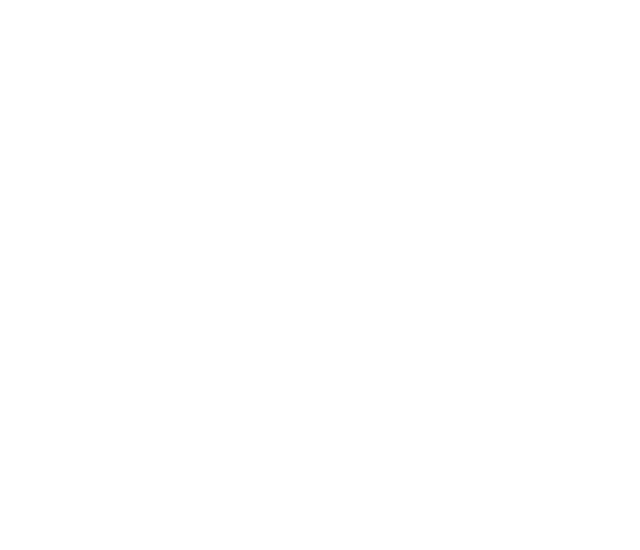
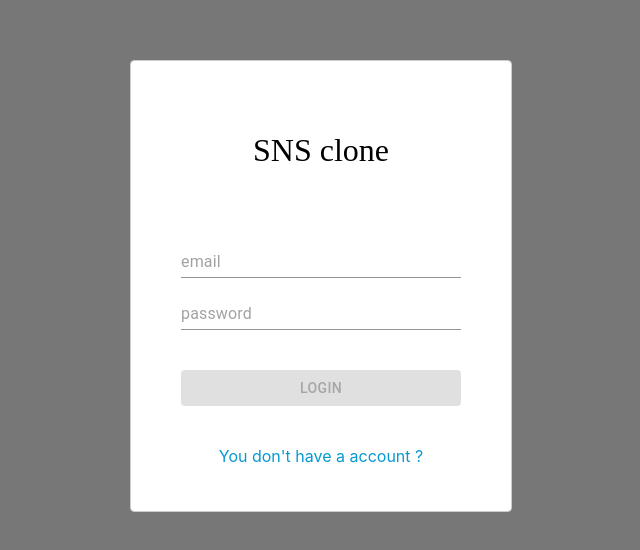
Before and after one commit to di-shiro/insta_react, a React (Create React App) app: page / in a window 1280 px wide. Shown: the part 154-704 px from the top of the page, without its empty margins (319-959 px from the left). Built offline with nearby package versions, Linux system fonts and the light colour scheme.

Commit message:
02_Authenticationの完了。authコンポーネントを作成。

```diff
--- a/src/App.tsx
+++ b/src/App.tsx
@@ -1,8 +1,13 @@
 import React from "react";
 import styles from "./App.module.css";
+import Core from "./features/core/Core";
 
 function App() {
-  return <div className={styles.app}></div>;
+  return (
+    <div className={styles.app}>
+      <Core />
+    </div>
+  );
 }
 
 export default App;
--- a/src/features/auth/Auth.tsx
+++ b/src/features/auth/Auth.tsx
@@ -83,7 +83,7 @@
               await dispatch(fetchAsyncCreateProf({ nickName: "anonymous" }));
 
               await dispatch(fetchAsyncGetProfs());
-              // await dispatch(fetchAsyncGetProfs());
+              // await dispatch(fetchAsyncGetPosts());
               // await dispatch(fetchAsyncGetComments());
               await dispatch(fetchAsyncGetMyProf());
             }
@@ -128,8 +128,8 @@
                     value={values.email}
                   />
                   <br />
-                  {touched && errors.email ? (
-                    <div className={styles.auth_errors}>{errors.email}</div>
+                  {touched.email && errors.email ? (
+                    <div className={styles.auth_error}>{errors.email}</div>
                   ) : null}
 
                   <TextField
@@ -140,8 +140,8 @@
                     onBlur={handleBlur}
                     value={values.password}
                   />
-                  {touched && errors.password ? (
-                    <div className={styles.auth_errors}>{errors.password}</div>
+                  {touched.password && errors.password ? (
+                    <div className={styles.auth_error}>{errors.password}</div>
                   ) : null}
                   <br />
                   <br />
@@ -172,6 +172,109 @@
           )}
         </Formik>
       </Modal>
+
+      <Modal
+        isOpen={openSignIn}
+        onRequestClose={async () => {
+          await dispatch(resetOpenSignIn());
+        }}
+        style={customStyles}
+      >
+        <Formik
+          initialErrors={{ email: "required" }}
+          initialValues={{ email: "", password: "" }}
+          onSubmit={async (values) => {
+            await dispatch(fetchCredStart());
+            const result = await dispatch(fetchAsyncLogin(values));
+            if (fetchAsyncLogin.fulfilled.match(result)) {
+              await dispatch(fetchAsyncGetProfs());
+              // await dispatch(fetchAsyncGetPosts());
+              // await dispatch(fetchAsyncGetComments());
+              await dispatch(fetchAsyncGetMyProf());
+            }
+            await dispatch(fetchCredEnd());
+            await dispatch(resetOpenSignIn());
+          }}
+          validationSchema={Yup.object().shape({
+            email: Yup.string()
+              .email("email format is wrong")
+              .required("email is must"),
+            password: Yup.string().required("password is must").min(4),
+          })}
+        >
+          {({
+            handleSubmit,
+            handleChange,
+            handleBlur,
+            values,
+            errors,
+            touched,
+            isValid,
+          }) => (
+            <div>
+              <form onSubmit={handleSubmit}>
+                <div className={styles.auth_signUp}>
+                  <h1 className={styles.auth_title}>SNS clone</h1>
+                  <br />
+                  <div className={styles.auth_progress}>
+                    {isLoadingAuth && <CircularProgress />}
+                  </div>
+                  <br />
+
+                  <TextField
+                    placeholder="email"
+                    type="input"
+                    name="email"
+                    onChange={handleChange}
+                    onBlur={handleBlur}
+                    value={values.email}
+                  />
+
+                  {touched.email && errors.email ? (
+                    <div className={styles.auth_error}>{errors.email}</div>
+                  ) : null}
+                  <br />
+
+                  <TextField
+                    placeholder="password"
+                    type="password"
+                    name="password"
+                    onChange={handleChange}
+                    onBlur={handleBlur}
+                    value={values.password}
+                  />
+                  {touched.password && errors.password ? (
+                    <div className={styles.auth_error}>{errors.password}</div>
+                  ) : null}
+                  <br />
+                  <br />
+
+                  <Button
+                    variant="contained"
+                    color="primary"
+                    disabled={!isValid}
+                    type="submit"
+                  >
+                    Login
+                  </Button>
+                  <br />
+                  <br />
+
+                  <span
+                    className={styles.auth_text}
+                    onClick={async () => {
+                      await dispatch(resetOpenSignIn());
+                      await dispatch(setOpenSignUp());
+                    }}
+                  >
+                    You don't have a account ?
+                  </span>
+                </div>
+              </form>
+            </div>
+          )}
+        </Formik>
+      </Modal>
     </>
   );
 };
--- a/src/features/auth/authSlice.ts
+++ b/src/features/auth/authSlice.ts
@@ -17,7 +17,7 @@
 export const fetchAsyncLogin = createAsyncThunk(
   "auth/post",
   async (authen: PROPS_AUTHEN) => {
-    const res = await axios.post(`${apiUrl}authen/jwt/create`, authen, {
+    const res = await axios.post(`${apiUrl}authen/jwt/create/`, authen, {
       headers: {
         "Content-Type": "application/json",
       },
@@ -106,7 +106,7 @@
 export const authSlice = createSlice({
   name: "auth",
   initialState: {
-    openSignIn: true, // SignIn編集用のモーダルダイアログの表示・非表示を制御するState
+    openSignIn: true, // SignIn編集用のモーダルダイアログの表示・非表示を制御するState。デフォルトtrueにすることで、アクセス時自動で表示する。
     openSignUp: false, // SignUp編集用の
     openProfile: false, // Profile編集用の
     isLoadingAuth: false,
--- /dev/null
+++ b/src/features/core/Core.tsx
@@ -0,0 +1,12 @@
+import React from "react";
+import Auth from "../auth/Auth";
+
+const Core: React.FC = () => {
+  return (
+    <div>
+      <Auth />
+    </div>
+  );
+};
+
+export default Core;
```
Also changed, not shown: src/features/post/postSlice.ts (added).
